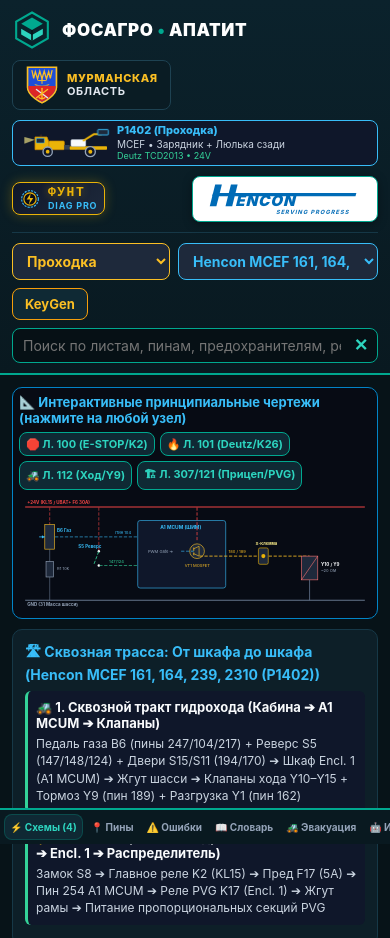
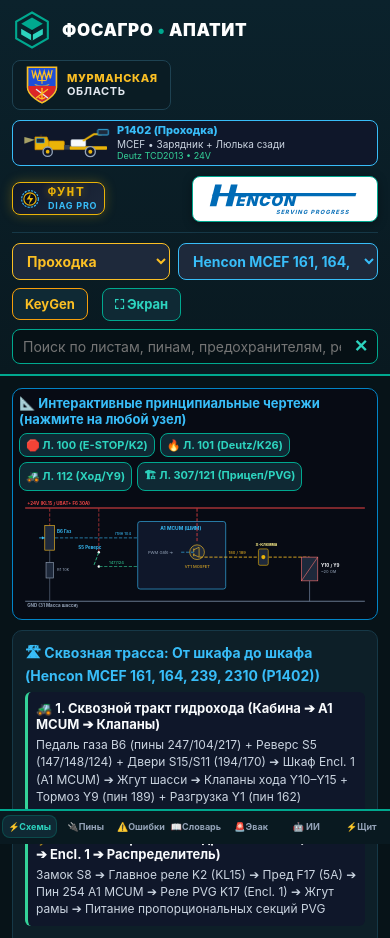
Before and after one commit to timoha2609-svg/Hencon, a plain HTML site: page index.html in a window 390 px wide. Shown: the top 938 px of the page. Drawn offline with Linux system fonts and the light colour scheme.

Commit message:
Add files via upload

```diff
--- a/index.html
+++ b/index.html
@@ -3361,5 +3361,50 @@ window.renderHartingTable = function(q) {
   if (typeof draw === "function") draw();
 })();
 </script>
+<style>
+@media (max-width: 768px) {
+  .hdr-sub, header > div:nth-child(2) { display: none !important; }
+  #nav, .nav {
+    display: flex !important;
+    flex-wrap: nowrap !important;
+    overflow: hidden !important;
+    justify-content: space-between !important;
+    padding: 4px 2px calc(6px + env(safe-area-inset-bottom)) 2px !important;
+    gap: 2px !important;
+  }
+  .nb {
+    flex: 1 1 0 !important;
+    min-width: 0 !important;
+    padding: 5px 1px !important;
+    font-size: 9px !important;
+    text-align: center !important;
+    overflow: hidden !important;
+    text-overflow: ellipsis !important;
+  }
+}
+</style>
+<script>
+(function(){
+  var kg = document.querySelector('button[onclick*="openKeyGen"]');
+  if (kg && !document.getElementById("fs-btn")) {
+    var b = document.createElement("button");
+    b.id = "fs-btn";
+    b.className = "btn";
+    b.textContent = "⛶ Экран";
+    b.style.cssText = "border-color:#38bdf8;color:#38bdf8;margin-left:6px";
+    b.onclick = function() {
+      if (typeof window.toggleFullScr === "function") window.toggleFullScr();
+    };
+    kg.parentNode.insertBefore(b, kg.nextSibling);
+  }
+  if (window.innerWidth <= 768) {
+    var map = {"tab-s":"⚡Схемы","tab-p":"🔌Пины","tab-d":"⚠️Ошибки","tab-w":"📖Словарь","tab-e":"🚨Эвак","tab-a":"🤖ИИ","tab-c":"⚡Щит"};
+    Object.keys(map).forEach(function(id){
+      var el = document.getElementById(id);
+      if (el) el.textContent = map[id];
+    });
+  }
+})();
+</script>
 </body>
 </html>
```
